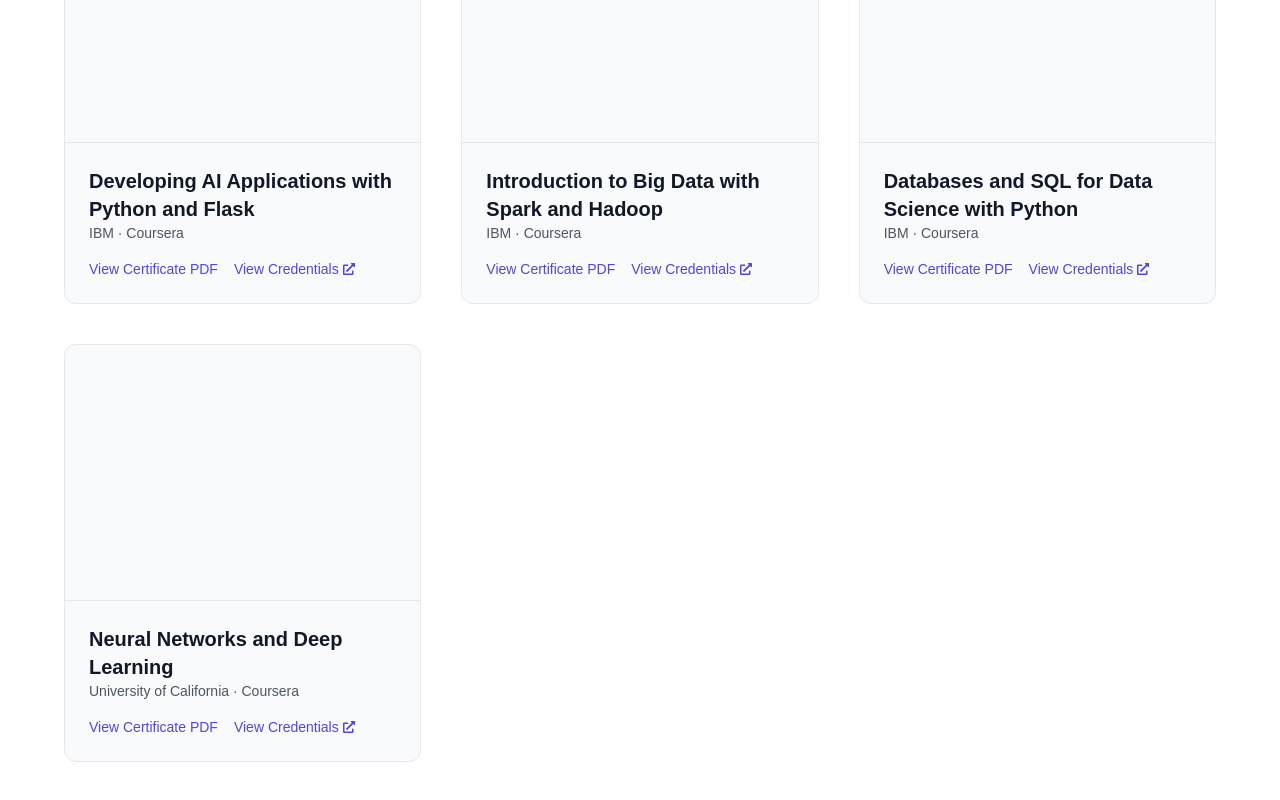
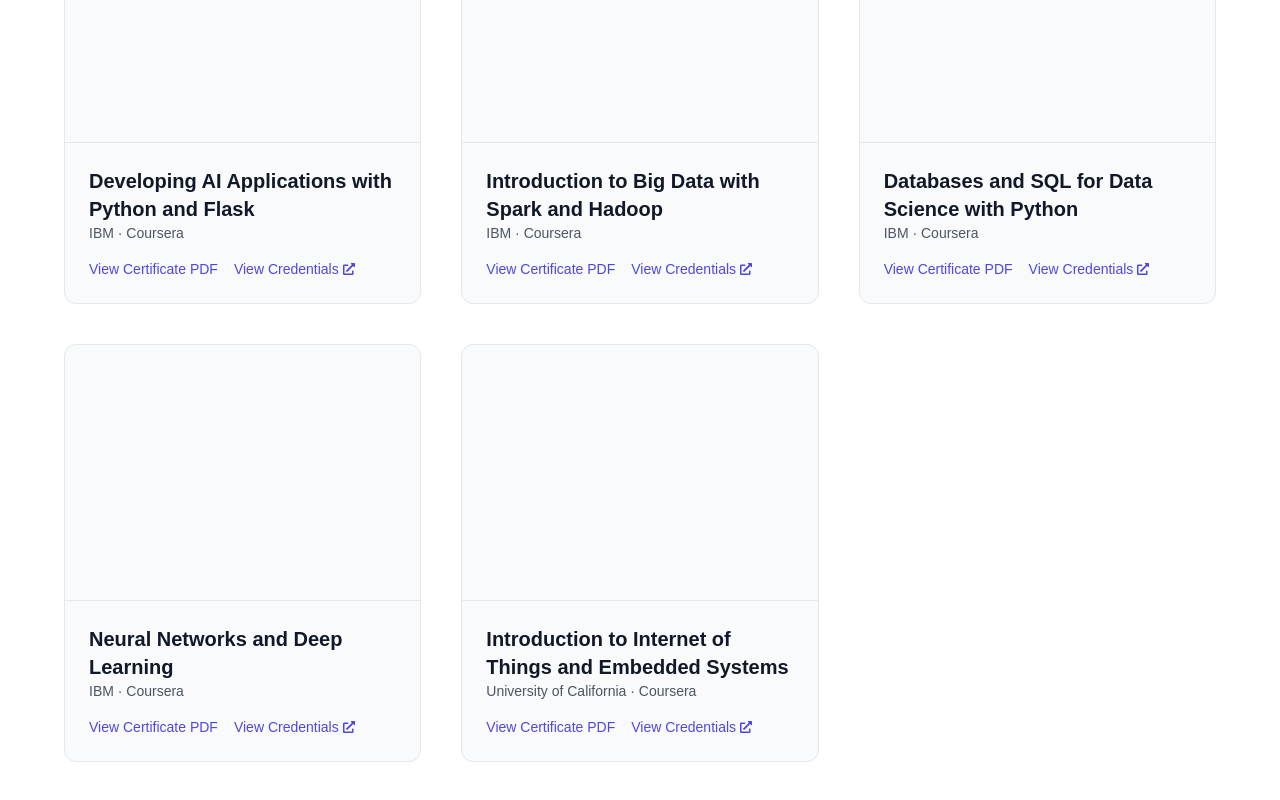
Before and after one commit to Mahir-Uddin0/portfolio_website, a Next.js app: page /certificates in a window 1280 px wide. Shown: the part 1164-1964 px from the top of the page. Built offline with nearby package versions, Linux system fonts and the light colour scheme.

Commit message:
added IOT certificate

```diff
--- a/pages/certificates.js
+++ b/pages/certificates.js
@@ -166,46 +166,6 @@ const specializations = [
       },
     ],
   },
-  // {
-  //   title: "Deep Learning Specialization",
-  //   provider: "Coursera · DeepLearning.AI",
-  //   pdf: "/certificates/dl_specialization.pdf",
-  //   credential: "https://coursera.org/verify/example",
-  //   courses: [
-  //     {
-  //       name: "Neural Networks and Deep Learning",
-  //       pdf: "/certificates/dl_nn.pdf",
-  //     },
-  //     {
-  //       name: "Improving Deep Neural Networks",
-  //       pdf: "/certificates/dl_optimization.pdf",
-  //     },
-  //     {
-  //       name: "Structuring Machine Learning Projects",
-  //       pdf: "/certificates/dl_structuring.pdf",
-  //     },
-  //   ],
-  // },
-  // {
-  //   title: "Deep Learning Specialization",
-  //   provider: "Coursera · DeepLearning.AI",
-  //   pdf: "/certificates/dl_specialization.pdf",
-  //   credential: "https://coursera.org/verify/example",
-  //   courses: [
-  //     {
-  //       name: "Neural Networks and Deep Learning",
-  //       pdf: "/certificates/dl_nn.pdf",
-  //     },
-  //     {
-  //       name: "Improving Deep Neural Networks",
-  //       pdf: "/certificates/dl_optimization.pdf",
-  //     },
-  //     {
-  //       name: "Structuring Machine Learning Projects",
-  //       pdf: "/certificates/dl_structuring.pdf",
-  //     },
-  //   ],
-  // },
 ];
 
 const individualCertificates = [
@@ -229,16 +189,16 @@ const individualCertificates = [
   },
   {
     title: "Neural Networks and Deep Learning",
-    provider: "University of California · Coursera",
+    provider: "IBM · Coursera",
     pdf: "/certificates/Individual/1. Neural Networks.pdf",
     credential: "https://coursera.org/verify/example",
   },
-  // {
-  //   title: "Databases and SQL for Data Science with Python",
-  //   provider: "University of California · Coursera",
-  //   pdf: "/certificates/Individual/IOT and Embedded Systems.pdf",
-  //   credential: "https://coursera.org/verify/example",
-  // },
+  {
+    title: "Introduction to Internet of Things and Embedded Systems",
+    provider: "University of California · Coursera",
+    pdf: "/certificates/Individual/IOT.pdf",
+    credential: "https://coursera.org/verify/example",
+  },
 ];
 
 export default function CertificatesSection() {
```
